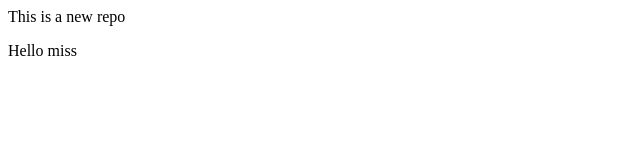
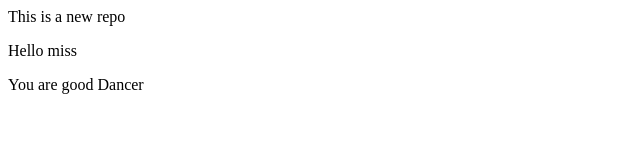
Before and after one commit to mohimakhatun/localrepo, a plain HTML site: page index.html in a window 1280 px wide. Shown: the whole page, without its empty margins (0-640 px from the left). Drawn offline with Linux system fonts and the light colour scheme.

Commit message:
Add dancer

```diff
--- a/index.html
+++ b/index.html
@@ -1,2 +1,3 @@
 <p>This is a new repo</p>
 <p>Hello miss</p>
+<p>You are good Dancer</p>
```
